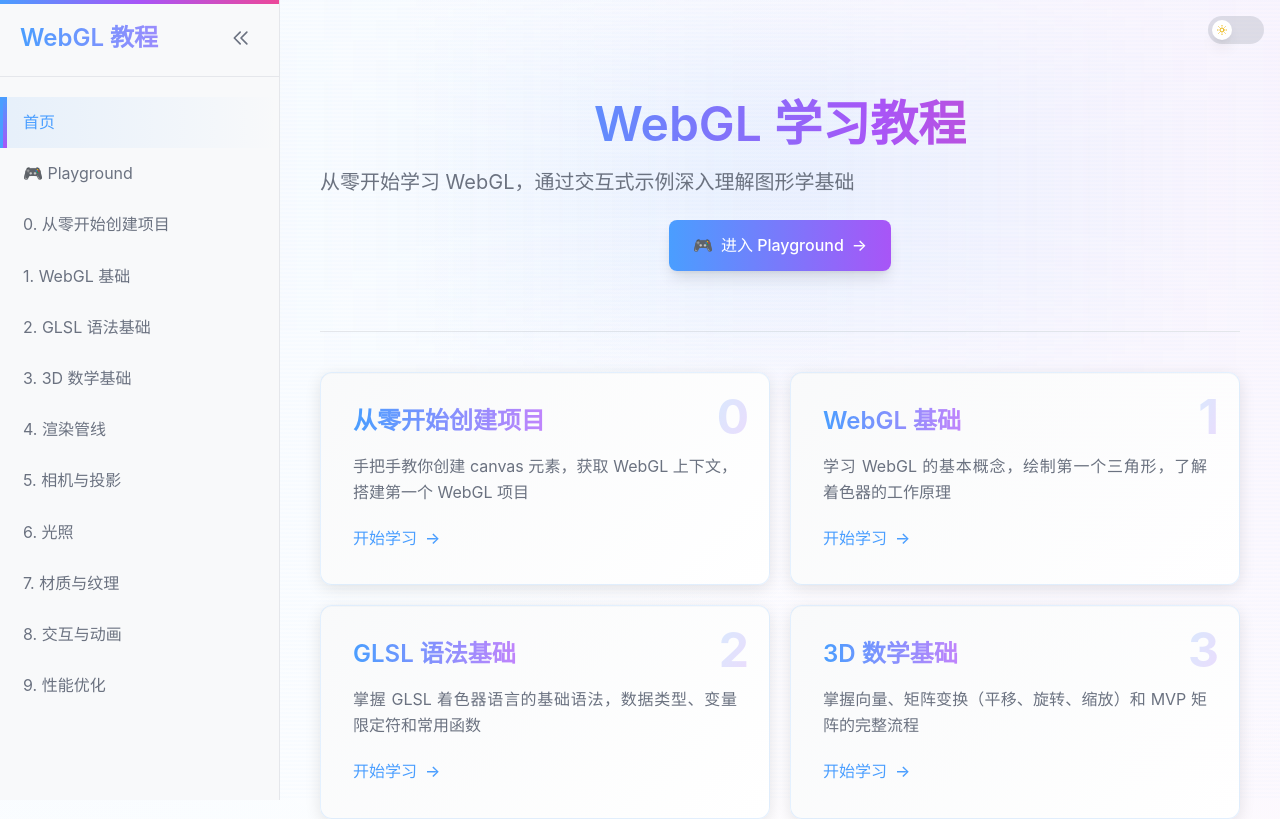
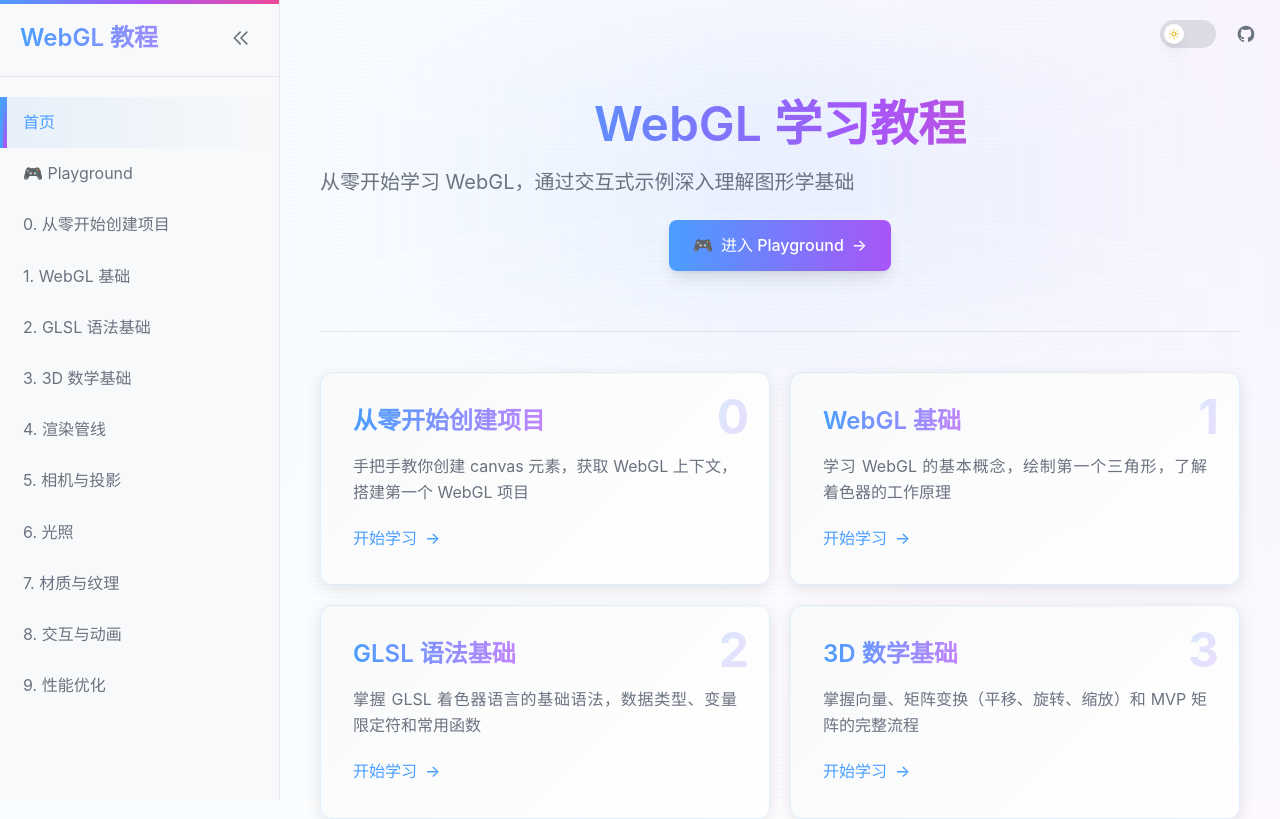
Before and after one commit to limengke123/webgl_playground, a React (Vite) app: page / in a window 1280 px wide. Shown: the top 819 px of the page. Built offline with nearby package versions, Linux system fonts and the light colour scheme.

Commit message:
feat: add url link to repo

```diff
--- a/src/components/Layout.tsx
+++ b/src/components/Layout.tsx
@@ -113,9 +113,20 @@
           maxWidth: sidebarOpen ? 'calc(100% - 280px)' : '100%',
         }}
       >
-        {/* 主题切换器 - 固定在右上角 */}
-        <div className="fixed top-4 right-4 z-50">
+        {/* 主题切换器和 GitHub 链接 - 固定在右上角 */}
+        <div className="fixed top-4 right-4 z-50 flex items-center gap-3">
           <ThemeToggle />
+          <a
+            href="https://github.com/limengke123/webgl_playground"
+            target="_blank"
+            rel="noopener noreferrer"
+            className="p-2 hover:bg-dark-bg dark:hover:bg-dark-bg hover:bg-light-surface rounded transition-all text-dark-text-muted dark:text-dark-text-muted text-light-text-muted hover:text-dark-text dark:hover:text-dark-text hover:text-light-text hover:text-primary dark:hover:text-primary hover:shadow-lg hover:shadow-primary/20"
+            aria-label="查看 GitHub 项目"
+          >
+            <svg className="w-5 h-5" fill="currentColor" viewBox="0 0 24 24" aria-hidden="true">
+              <path fillRule="evenodd" d="M12 2C6.477 2 2 6.484 2 12.017c0 4.425 2.865 8.18 6.839 9.504.5.092.682-.217.682-.483 0-.237-.008-.868-.013-1.703-2.782.605-3.369-1.343-3.369-1.343-.454-1.158-1.11-1.466-1.11-1.466-.908-.62.069-.608.069-.608 1.003.07 1.531 1.032 1.531 1.032.892 1.53 2.341 1.088 2.91.832.092-.647.35-1.088.636-1.338-2.22-.253-4.555-1.113-4.555-4.951 0-1.093.39-1.988 1.029-2.688-.103-.253-.446-1.272.098-2.65 0 0 .84-.27 2.75 1.026A9.564 9.564 0 0112 6.844c.85.004 1.705.115 2.504.337 1.909-1.296 2.747-1.027 2.747-1.027.546 1.379.202 2.398.1 2.651.64.7 1.028 1.595 1.028 2.688 0 3.848-2.339 4.695-4.566 4.943.359.309.678.92.678 1.855 0 1.338-.012 2.419-.012 2.747 0 .268.18.58.688.482A10.019 10.019 0 0022 12.017C22 6.484 17.522 2 12 2z" clipRule="evenodd" />
+            </svg>
+          </a>
         </div>
         <div className="max-w-7xl">
           {children}
```
Also changed, not shown: 1 other file (tests, documents, lock files or other folders).
